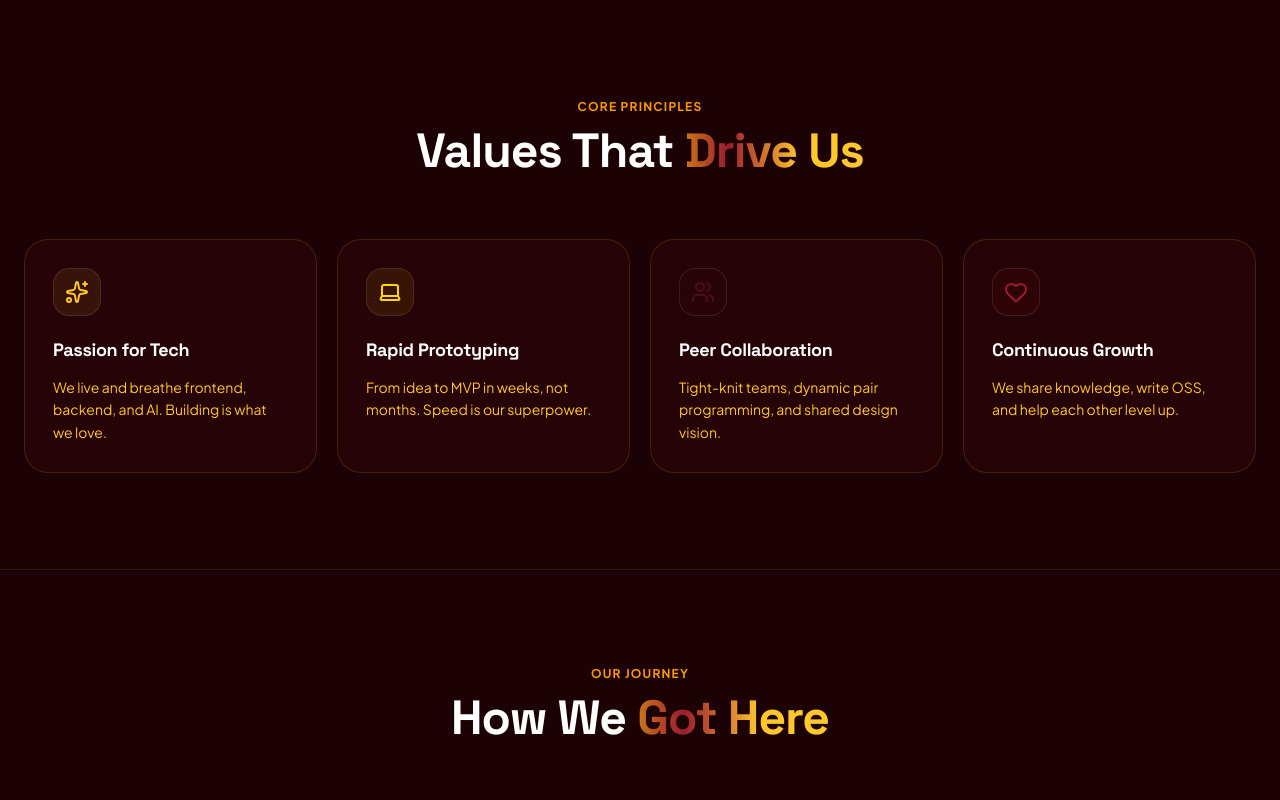
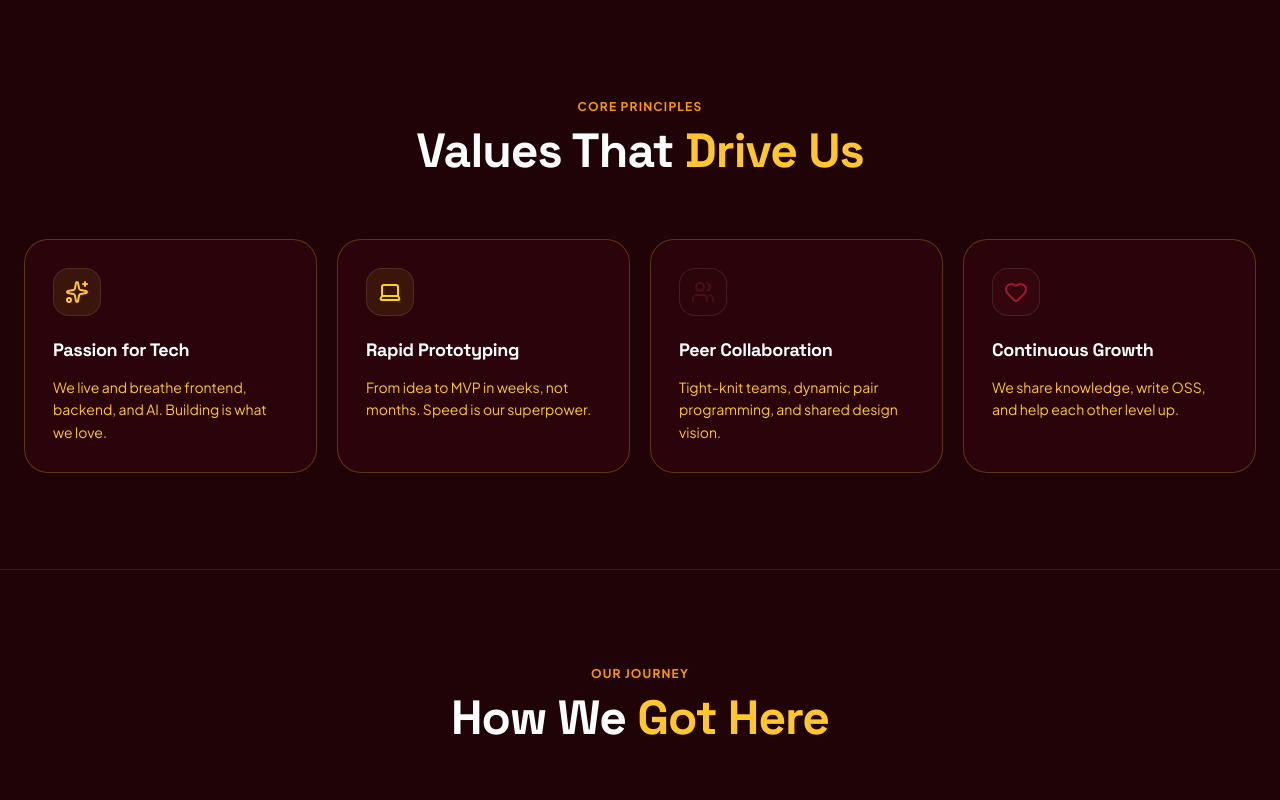
Before and after one commit to Pravin17-Hub/viyoratechnologies, a Next.js app: page /about in a window 1280 px wide. Shown: the part 1100-1900 px from the top of the page. Built offline with nearby package versions, Linux system fonts and the light colour scheme.

Commit message:
design: set solid dark maroon background and flat yellow/white text colors, disable mesh gradients and flow animations

```diff
--- a/src/app/globals.css
+++ b/src/app/globals.css
@@ -4,9 +4,9 @@
   --font-sans: var(--font-plus-jakarta-sans), ui-sans-serif, system-ui, sans-serif;
   --font-display: var(--font-space-grotesk), sans-serif;
 
-  --color-brand-yellow: #FFD700;
+  --color-brand-yellow: #FFC72C;
   --color-brand-gold: #FFC72C;
-  --color-brand-maroon: #4a0e17;
+  --color-brand-maroon: #200307;
 
   --color-slate-350: #cbd5e1;
   --color-slate-455: #94a3b8;
@@ -17,41 +17,41 @@
   --color-slate-850: #1e293b;
 }
 
-/* ── CSS custom properties (Dark Maroon & Golden Yellow Only) ── */
+/* ── Solid Dark Maroon Background & Flat Yellow/White Text ── */
 :root {
-  --bg-base:         #1c0205; /* Deepest Dark Maroon */
-  --bg-surface:      #2a0409; /* Deep Maroon Surface */
-  --bg-card:         rgba(42, 4, 9, 0.75); /* Translucent Deep Maroon */
-  --bg-card-hover:   rgba(60, 6, 12, 0.85);
-  --border-card:     rgba(255, 199, 44, 0.15); /* Golden Yellow Borders */
-  --border-subtle:   rgba(255, 199, 44, 0.1);
-  --text-primary:    #ffffff; /* Clean White text for contrast */
-  --text-secondary:  #FFC72C; /* Golden Yellow Accent Text */
-  --text-muted:      rgba(255, 255, 255, 0.6);
-  --navbar-bg:       rgba(28, 2, 5, 0.85);
-  --footer-bg:       #150103; /* Extra dark maroon */
-  --input-bg:        rgba(42, 4, 9, 0.6);
-  --input-border:    rgba(255, 199, 44, 0.2);
-  --tab-bg:          rgba(42, 4, 9, 0.6);
-  --orb-opacity:     0.2;
+  --bg-base:         #200307; /* Solid Rich Dark Maroon */
+  --bg-surface:      #2c060c; /* Deep Maroon Surface */
+  --bg-card:         #2a040a; /* Solid Deep Maroon Card */
+  --bg-card-hover:   #34060d;
+  --border-card:     rgba(255, 199, 44, 0.25); /* Golden Yellow Borders */
+  --border-subtle:   rgba(255, 199, 44, 0.15);
+  --text-primary:    #ffffff; /* Solid White */
+  --text-secondary:  #FFC72C; /* Solid Golden Yellow */
+  --text-muted:      #ffffff; /* Solid White */
+  --navbar-bg:       #200307;
+  --footer-bg:       #150103;
+  --input-bg:        #2a040a;
+  --input-border:    rgba(255, 199, 44, 0.3);
+  --tab-bg:          #2a040a;
+  --orb-opacity:     0; /* Disable background glow orbs */
 }
 
 .dark {
-  --bg-base:         #1c0205;
-  --bg-surface:      #2a0409;
-  --bg-card:         rgba(42, 4, 9, 0.75);
-  --bg-card-hover:   rgba(60, 6, 12, 0.85);
-  --border-card:     rgba(255, 199, 44, 0.15);
-  --border-subtle:   rgba(255, 199, 44, 0.1);
+  --bg-base:         #200307;
+  --bg-surface:      #2c060c;
+  --bg-card:         #2a040a;
+  --bg-card-hover:   #34060d;
+  --border-card:     rgba(255, 199, 44, 0.25);
+  --border-subtle:   rgba(255, 199, 44, 0.15);
   --text-primary:    #ffffff;
   --text-secondary:  #FFC72C;
-  --text-muted:      rgba(255, 255, 255, 0.6);
-  --navbar-bg:       rgba(28, 2, 5, 0.85);
+  --text-muted:      #ffffff;
+  --navbar-bg:       #200307;
   --footer-bg:       #150103;
-  --input-bg:        rgba(42, 4, 9, 0.6);
-  --input-border:    rgba(255, 199, 44, 0.2);
-  --tab-bg:          rgba(42, 4, 9, 0.6);
-  --orb-opacity:     0.2;
+  --input-bg:        #2a040a;
+  --input-border:    rgba(255, 199, 44, 0.3);
+  --tab-bg:          #2a040a;
+  --orb-opacity:     0;
 }
 
 * { box-sizing: border-box; }
@@ -62,7 +62,6 @@ body {
   background-color: var(--bg-base);
   color: var(--text-primary);
   font-family: var(--font-sans);
-  transition: background-color 0.4s ease, color 0.4s ease;
   overflow-x: hidden;
 }
 
@@ -75,91 +74,62 @@ h1, h2, h3, h4, h5, h6 {
 ::-webkit-scrollbar { width: 5px; }
 ::-webkit-scrollbar-track { background: var(--bg-base); }
 ::-webkit-scrollbar-thumb {
-  background: linear-gradient(to bottom, #FFC72C, #4a0e17);
+  background: #FFC72C; /* Solid Golden Yellow */
   border-radius: 9999px;
 }
 
 /* ── Selection ── */
 ::selection {
-  background: rgba(255, 199, 44, 0.25);
-  color: #ffffff;
+  background: #FFC72C;
+  color: #200307;
 }
 
-/* ── Mesh/blob animations ── */
-@keyframes meshFade {
-  0%, 100% { opacity: 0.7; }
-  50% { opacity: 0.4; }
-}
-.animate-mesh-1 { animation: meshFade 12s infinite ease-in-out; will-change: opacity; }
-.animate-mesh-2 { animation: meshFade 16s infinite ease-in-out reverse; will-change: opacity; }
-.animate-mesh-3 { animation: meshFade 14s infinite ease-in-out 2s; will-change: opacity; }
+/* ── Disabled mesh animations ── */
+.animate-mesh-1, .animate-mesh-2, .animate-mesh-3 { display: none !important; opacity: 0 !important; }
 
 /* ── Float ── */
 @keyframes floatY {
-  0%,100% { transform: translateY(0) rotate(0deg); }
-  33%      { transform: translateY(-12px) rotate(1.5deg); }
-  66%      { transform: translateY(-5px) rotate(-1deg); }
+  0%,100% { transform: translateY(0); }
+  50%      { transform: translateY(-8px); }
 }
 .animate-float-y      { animation: floatY 6s ease-in-out infinite; }
 .animate-float-y-slow { animation: floatY 9s ease-in-out infinite; }
 
-/* ── Glow pulse ── */
-@keyframes pulseGlow {
-  0%,100% { opacity: 0.35; transform: scale(1); }
-  50%      { opacity: 0.55; transform: scale(1.05); }
-}
-@keyframes pulseGlowFast {
-  0%,100% { opacity: 0.2; transform: scale(1); }
-  50%      { opacity: 0.45; transform: scale(1.08); }
-}
-.animate-pulse-glow      { animation: pulseGlow 3s ease-in-out infinite; }
-.animate-pulse-glow-fast { animation: pulseGlowFast 1.8s ease-in-out infinite; }
+/* ── Disabled pulse glows ── */
+.animate-pulse-glow, .animate-pulse-glow-fast { animation: none !important; }
 
-/* ── Spinning rings ── */
+/* ── Spinning rings (flat border styles) ── */
 @keyframes spinSlow    { from { transform: rotate(0deg); }   to { transform: rotate(360deg); } }
 @keyframes spinReverse { from { transform: rotate(360deg); } to { transform: rotate(0deg); }   }
-.animate-spin-slow    { animation: spinSlow    16s linear infinite; }
-.animate-spin-medium  { animation: spinSlow     12s linear infinite; }
-.animate-spin-reverse { animation: spinReverse 20s linear infinite; }
+.animate-spin-slow    { animation: spinSlow    20s linear infinite; }
+.animate-spin-medium  { animation: spinSlow     15s linear infinite; }
+.animate-spin-reverse { animation: spinReverse 25s linear infinite; }
 
 /* ── Marquee ── */
 @keyframes marquee { 0% { transform: translateX(0%); } 100% { transform: translateX(-50%); } }
 .animate-marquee { animation: marquee 25s linear infinite; }
 
-/* ── Text shimmer (gold → maroon → gold) ── */
-@keyframes shimmer {
-  0%   { background-position: -200% center; }
-  100% { background-position:  200% center; }
-}
+/* ── Flat Solid Shimmer (no purple gradients) ── */
 .text-shimmer {
-  background: linear-gradient(90deg, #FFC72C 0%, #FFD700 35%, #9b1c2e 60%, #FFC72C 80%, #FFC72C 100%);
-  background-size: 200% auto;
-  -webkit-background-clip: text;
-  -webkit-text-fill-color: transparent;
-  background-clip: text;
-  animation: shimmer 5s linear infinite;
+  color: #FFC72C; /* Solid Golden Yellow */
+  background: none;
+  -webkit-text-fill-color: initial;
+  animation: none;
 }
 
-/* ── Animated gradient text (for typewriter) ── */
-@keyframes gradientShift {
-  0%   { background-position: 0%   50%; }
-  50%  { background-position: 100% 50%; }
-  100% { background-position: 0%   50%; }
-}
+/* ── Flat Typewriter Text (no gradient shifts) ── */
 .animated-gradient-text {
-  background: linear-gradient(270deg, #FFC72C, #FFD700, #4a0e17, #FFC72C);
-  background-size: 300% 300%;
-  -webkit-background-clip: text;
-  -webkit-text-fill-color: transparent;
-  background-clip: text;
-  animation: gradientShift 8s ease infinite;
+  color: #FFC72C; /* Solid Golden Yellow */
+  background: none;
+  -webkit-text-fill-color: initial;
+  animation: none;
 }
 
 /* ── Typing cursor blink ── */
 @keyframes blink { 0%,100% { opacity: 1; } 50% { opacity: 0; } }
 .typing-cursor { animation: blink 1s step-end infinite; }
 
-/* ── Hero grid ── */
+/* ── Flat Hero Grid ── */
 .hero-grid {
   background-image:
     linear-gradient(rgba(255, 199, 44, 0.03) 1px, transparent 1px),
@@ -171,7 +141,6 @@ h1, h2, h3, h4, h5, h6 {
 .surface-card {
   background: var(--bg-card);
   border: 1px solid var(--border-card);
-  backdrop-filter: blur(16px);
 }
 .surface-base { background: var(--bg-base); }
 .surface-input {
@@ -183,36 +152,22 @@ h1, h2, h3, h4, h5, h6 {
 .text-sub     { color: var(--text-secondary); }
 .text-hint    { color: var(--text-muted); }
 
-/* ── Gradient border ── */
+/* ── Solid gold border ── */
 .gradient-border {
   position: relative;
-  border: 1px solid transparent;
-  background-clip: padding-box;
-}
-.gradient-border::before {
-  content: "";
-  position: absolute;
-  inset: -1px;
-  border-radius: inherit;
-  background: linear-gradient(135deg, rgba(255, 199, 44, 0.3), rgba(74, 14, 23, 0.3), rgba(255, 215, 0, 0.25), rgba(255, 199, 44, 0.3));
-  z-index: -1;
+  border: 1px solid var(--border-card);
 }
 
-/* ── 3D helpers ── */
-.preserve-3d { transform-style: preserve-3d; }
-.perspective-1000 { perspective: 1000px; }
-
-/* ── Glow boxes ── */
-.glow-gold { box-shadow: 0 0 40px rgba(255, 199, 44, 0.1), 0 0 80px rgba(255, 199, 44, 0.05); }
+/* ── Glow boxes (disabled/subtle) ── */
+.glow-gold { box-shadow: 0 4px 20px rgba(255, 199, 44, 0.05); }
 
 /* ── Card lift ── */
-.card-lift { transition: transform 0.35s cubic-bezier(0.34,1.56,0.64,1), box-shadow 0.35s ease; }
-.card-lift:hover { transform: translateY(-4px) scale(1.005); }
+.card-lift { transition: transform 0.3s ease, box-shadow 0.3s ease; }
+.card-lift:hover { transform: translateY(-4px); }
 
-/* ── Input focus glow ── */
+/* ── Input focus ── */
 .input-glow:focus {
-  box-shadow: 0 0 0 2px rgba(255, 199, 44, 0.3), 0 0 10px rgba(255, 199, 44, 0.1);
-  border-color: rgba(255, 199, 44, 0.4);
+  border-color: #FFC72C;
   outline: none;
 }
 
--- a/src/components/shared/footer.tsx
+++ b/src/components/shared/footer.tsx
@@ -34,8 +34,8 @@ export function Footer() {
 
   return (
     <footer className="w-full border-t relative z-10" style={{ background: "var(--footer-bg)", borderColor: "var(--border-subtle)" }}>
-      {/* Top gradient line */}
-      <div className="h-[1px] w-full bg-gradient-to-r from-transparent via-amber-500/30 to-transparent" />
+      {/* Top solid line */}
+      <div className="h-[1px] w-full bg-yellow-500/20" />
 
       <div className="max-w-7xl mx-auto px-6 py-16">
         <div className="grid grid-cols-1 md:grid-cols-2 lg:grid-cols-4 gap-12">
@@ -47,7 +47,7 @@ export function Footer() {
                 <span className="text-lg sm:text-xl font-black tracking-wider" style={{ color: "var(--text-primary)" }}>
                   VIYORA
                 </span>
-                <span className="text-[10px] sm:text-xs font-extrabold tracking-widest text-amber-500 uppercase">
+                <span className="text-[10px] sm:text-xs font-extrabold tracking-widest text-yellow-500 uppercase">
                   TECHNOLOGIES
                 </span>
               </div>
--- a/src/components/shared/navbar.tsx
+++ b/src/components/shared/navbar.tsx
@@ -62,7 +62,7 @@ export function Navbar() {
         className="absolute top-0 left-0 h-[2px] z-50 transition-all duration-100"
         style={{
           width: `${scrollProgress}%`,
-          background: "linear-gradient(to right, #FFC72C, #FFD700, #4a0e17)",
+          background: "#FFC72C",
           boxShadow: "0 0 10px rgba(255, 199, 44, 0.6)",
         }}
       />
```
Also changed, not shown: src/components/custom/google-flow.tsx (+2 -165 lines).
